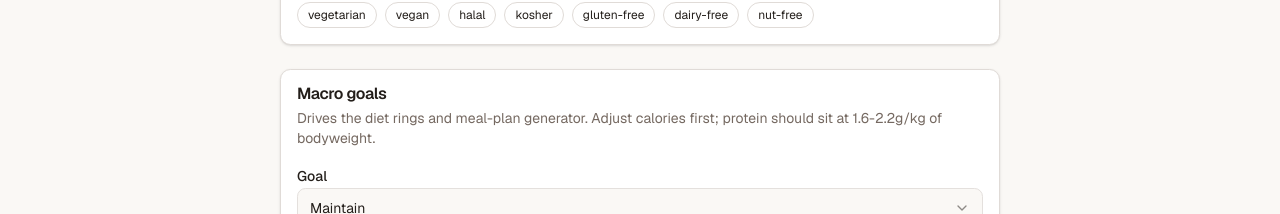
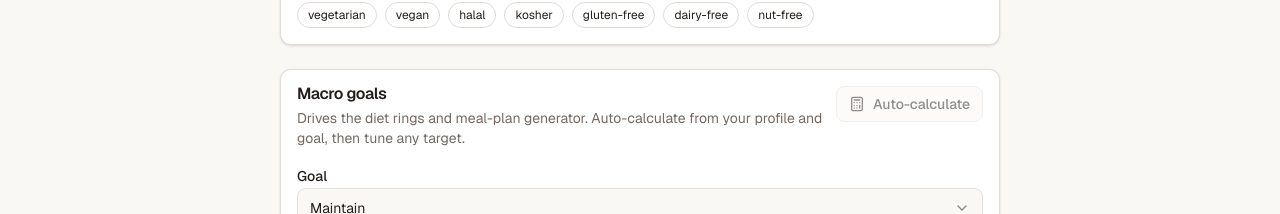
Before and after one commit to dansyar/fitness-app, a Next.js app: page /settings in a window 1280 px wide. Shown: the part 390-604 px from the top of the page. Built offline with nearby package versions, Linux system fonts and the light colour scheme; no server answers.

Commit message:
Add settings macro auto calculation

```diff
--- a/src/app/(app)/settings/page.tsx
+++ b/src/app/(app)/settings/page.tsx
@@ -1,7 +1,8 @@
 "use client";
 
-import { useEffect, useState } from "react";
+import { useEffect, useMemo, useState } from "react";
 import { useMutation, useQuery, useQueryClient } from "@tanstack/react-query";
+import { Calculator } from "lucide-react";
 import { Card, CardContent, CardDescription, CardHeader, CardTitle } from "@/components/ui/card";
 import { Input } from "@/components/ui/input";
 import { Label } from "@/components/ui/label";
@@ -9,6 +10,96 @@ import { Button } from "@/components/ui/button";
 import { Select, SelectContent, SelectItem, SelectTrigger, SelectValue } from "@/components/ui/select";
 
 const RESTRICTIONS = ["vegetarian", "vegan", "halal", "kosher", "gluten-free", "dairy-free", "nut-free"];
+
+type Gender = "male" | "female";
+type Units = "metric" | "imperial";
+type Goal = "maintain" | "lean_bulk" | "fat_loss" | "aggressive_cut";
+
+interface MacroEstimate {
+  calories: number;
+  proteinG: number;
+  carbsG: number;
+  fatG: number;
+}
+
+const CM_PER_IN = 2.54;
+const LB_PER_KG = 2.2046226218;
+const DEFAULT_AGE = 30;
+const ACTIVITY_MULTIPLIER = 1.55;
+
+const GOAL_CONFIG: Record<Goal, { calorieOffset: number; proteinPerKg: number; fatPerKg: number }> = {
+  maintain: { calorieOffset: 0, proteinPerKg: 1.8, fatPerKg: 0.8 },
+  lean_bulk: { calorieOffset: 250, proteinPerKg: 2, fatPerKg: 0.8 },
+  fat_loss: { calorieOffset: -450, proteinPerKg: 2.1, fatPerKg: 0.7 },
+  aggressive_cut: { calorieOffset: -650, proteinPerKg: 2.2, fatPerKg: 0.65 },
+};
+
+function parsePositiveNumber(value: string) {
+  const parsed = Number(value);
+  return Number.isFinite(parsed) && parsed > 0 ? parsed : null;
+}
+
+function roundToNearest(value: number, increment: number) {
+  return Math.round(value / increment) * increment;
+}
+
+function formatNumberForInput(value: number) {
+  const rounded = Math.round(value * 10) / 10;
+  return String(rounded);
+}
+
+function toStoredHeightCm(value: string, units: Units) {
+  const height = parsePositiveNumber(value);
+  if (!height) return null;
+  return units === "imperial" ? height * CM_PER_IN : height;
+}
+
+function toStoredWeightKg(value: string, units: Units) {
+  const weight = parsePositiveNumber(value);
+  if (!weight) return null;
+  return units === "imperial" ? weight / LB_PER_KG : weight;
+}
+
+function fromStoredHeightCm(value: number, units: Units) {
+  return units === "imperial" ? value / CM_PER_IN : value;
+}
+
+function fromStoredWeightKg(value: number, units: Units) {
+  return units === "imperial" ? value * LB_PER_KG : value;
+}
+
+function calculateMacroGoal({
+  gender,
+  goal,
+  heightCm,
+  weightKg,
+}: {
+  gender: Gender;
+  goal: Goal;
+  heightCm: number | null;
+  weightKg: number | null;
+}): MacroEstimate | null {
+  if (!heightCm || !weightKg) return null;
+
+  const config = GOAL_CONFIG[goal];
+  const genderAdjustment = gender === "male" ? 5 : -161;
+  const bmr = 10 * weightKg + 6.25 * heightCm - 5 * DEFAULT_AGE + genderAdjustment;
+  const calories = Math.max(
+    1200,
+    roundToNearest(bmr * ACTIVITY_MULTIPLIER + config.calorieOffset, 25),
+  );
+
+  const proteinG = Math.round(weightKg * config.proteinPerKg);
+  let fatG = Math.max(35, Math.round(weightKg * config.fatPerKg));
+  let carbsG = Math.round((calories - proteinG * 4 - fatG * 9) / 4);
+
+  if (carbsG < 75) {
+    carbsG = 75;
+    fatG = Math.max(30, Math.round((calories - proteinG * 4 - carbsG * 4) / 9));
+  }
+
+  return { calories, proteinG, carbsG, fatG };
+}
 
 interface ProfileResponse {
   profile: {
@@ -38,12 +129,12 @@ export default function SettingsPage() {
     },
   });
 
-  const [gender, setGender] = useState<"male" | "female">("male");
-  const [units, setUnits] = useState<"metric" | "imperial">("metric");
+  const [gender, setGender] = useState<Gender>("male");
+  const [units, setUnits] = useState<Units>("metric");
   const [heightCm, setHeightCm] = useState<string>("");
   const [weightKg, setWeightKg] = useState<string>("");
   const [restrictions, setRestrictions] = useState<string[]>([]);
-  const [goal, setGoal] = useState<"maintain" | "lean_bulk" | "fat_loss" | "aggressive_cut">("maintain");
+  const [goal, setGoal] = useState<Goal>("maintain");
   const [calories, setCalories] = useState(2400);
   const [proteinG, setProteinG] = useState(170);
   const [carbsG, setCarbsG] = useState(260);
@@ -52,20 +143,58 @@ export default function SettingsPage() {
   useEffect(() => {
     if (!data) return;
     if (data.profile) {
-      setGender((data.profile.gender as "male" | "female") ?? "male");
-      setUnits((data.profile.units as "metric" | "imperial") ?? "metric");
-      setHeightCm(data.profile.heightCm ? String(data.profile.heightCm) : "");
-      setWeightKg(data.profile.weightKg ? String(data.profile.weightKg) : "");
+      const profileUnits = (data.profile.units as Units) ?? "metric";
+      setGender((data.profile.gender as Gender) ?? "male");
+      setUnits(profileUnits);
+      setHeightCm(
+        data.profile.heightCm
+          ? formatNumberForInput(fromStoredHeightCm(data.profile.heightCm, profileUnits))
+          : "",
+      );
+      setWeightKg(
+        data.profile.weightKg
+          ? formatNumberForInput(fromStoredWeightKg(data.profile.weightKg, profileUnits))
+          : "",
+      );
       setRestrictions(data.profile.restrictions ?? []);
     }
     if (data.macroGoal) {
-      setGoal(data.macroGoal.goal as typeof goal);
+      setGoal(data.macroGoal.goal as Goal);
       setCalories(data.macroGoal.calories);
       setProteinG(data.macroGoal.proteinG);
       setCarbsG(data.macroGoal.carbsG);
       setFatG(data.macroGoal.fatG);
     }
   }, [data]);
+
+  const calculatedMacroGoal = useMemo(
+    () =>
+      calculateMacroGoal({
+        gender,
+        goal,
+        heightCm: toStoredHeightCm(heightCm, units),
+        weightKg: toStoredWeightKg(weightKg, units),
+      }),
+    [gender, goal, heightCm, units, weightKg],
+  );
+
+  function handleUnitsChange(nextUnits: Units) {
+    if (nextUnits === units) return;
+
+    const storedHeight = toStoredHeightCm(heightCm, units);
+    const storedWeight = toStoredWeightKg(weightKg, units);
+    setUnits(nextUnits);
+    setHeightCm(storedHeight ? formatNumberForInput(fromStoredHeightCm(storedHeight, nextUnits)) : "");
+    setWeightKg(storedWeight ? formatNumberForInput(fromStoredWeightKg(storedWeight, nextUnits)) : "");
+  }
+
+  function applyCalculatedMacroGoal() {
+    if (!calculatedMacroGoal) return;
+    setCalories(calculatedMacroGoal.calories);
+    setProteinG(calculatedMacroGoal.proteinG);
+    setCarbsG(calculatedMacroGoal.carbsG);
+    setFatG(calculatedMacroGoal.fatG);
+  }
 
   const save = useMutation({
     mutationFn: async () => {
@@ -76,8 +205,8 @@ export default function SettingsPage() {
           profile: {
             gender,
             units,
-            heightCm: heightCm ? Number(heightCm) : undefined,
-            weightKg: weightKg ? Number(weightKg) : undefined,
+            heightCm: toStoredHeightCm(heightCm, units) ?? undefined,
+            weightKg: toStoredWeightKg(weightKg, units) ?? undefined,
             restrictions,
           },
           macroGoal: { goal, calories, proteinG, carbsG, fatG },
@@ -107,7 +236,7 @@ export default function SettingsPage() {
             <CardContent className="grid sm:grid-cols-2 gap-4">
               <div className="space-y-1.5">
                 <Label>Gender</Label>
-                <Select value={gender} onValueChange={(v) => setGender(v as "male" | "female")}>
+                <Select value={gender} onValueChange={(v) => setGender(v as Gender)}>
                   <SelectTrigger>
                     <SelectValue />
                   </SelectTrigger>
@@ -119,7 +248,7 @@ export default function SettingsPage() {
               </div>
               <div className="space-y-1.5">
                 <Label>Units</Label>
-                <Select value={units} onValueChange={(v) => setUnits(v as "metric" | "imperial")}>
+                <Select value={units} onValueChange={(v) => handleUnitsChange(v as Units)}>
                   <SelectTrigger>
                     <SelectValue />
                   </SelectTrigger>
@@ -130,11 +259,11 @@ export default function SettingsPage() {
                 </Select>
               </div>
               <div className="space-y-1.5">
-                <Label htmlFor="h">Height (cm)</Label>
+                <Label htmlFor="h">Height ({units === "imperial" ? "in" : "cm"})</Label>
                 <Input id="h" type="number" value={heightCm} onChange={(e) => setHeightCm(e.target.value)} />
               </div>
               <div className="space-y-1.5">
-                <Label htmlFor="w">Weight (kg)</Label>
+                <Label htmlFor="w">Weight ({units === "imperial" ? "lb" : "kg"})</Label>
                 <Input id="w" type="number" value={weightKg} onChange={(e) => setWeightKg(e.target.value)} />
               </div>
               <div className="sm:col-span-2 space-y-1.5">
@@ -167,17 +296,30 @@ export default function SettingsPage() {
           </Card>
 
           <Card>
-            <CardHeader>
-              <CardTitle>Macro goals</CardTitle>
-              <CardDescription>
-                Drives the diet rings and meal-plan generator. Adjust calories first; protein
-                should sit at 1.6-2.2g/kg of bodyweight.
-              </CardDescription>
+            <CardHeader className="gap-3 sm:flex-row sm:items-start sm:justify-between sm:space-y-0">
+              <div className="space-y-1.5">
+                <CardTitle>Macro goals</CardTitle>
+                <CardDescription>
+                  Drives the diet rings and meal-plan generator. Auto-calculate from your profile
+                  and goal, then tune any target.
+                </CardDescription>
+              </div>
+              <Button
+                type="button"
+                variant="outline"
+                size="sm"
+                className="w-full sm:w-auto"
+                onClick={applyCalculatedMacroGoal}
+                disabled={!calculatedMacroGoal}
+              >
+                <Calculator />
+                Auto-calculate
+              </Button>
             </CardHeader>
             <CardContent className="grid sm:grid-cols-2 gap-4">
               <div className="space-y-1.5 sm:col-span-2">
                 <Label>Goal</Label>
-                <Select value={goal} onValueChange={(v) => setGoal(v as typeof goal)}>
+                <Select value={goal} onValueChange={(v) => setGoal(v as Goal)}>
                   <SelectTrigger>
                     <SelectValue />
                   </SelectTrigger>
```
